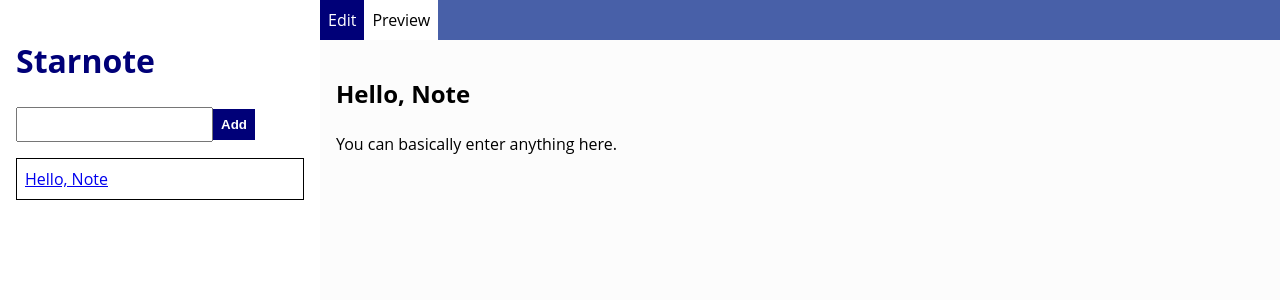
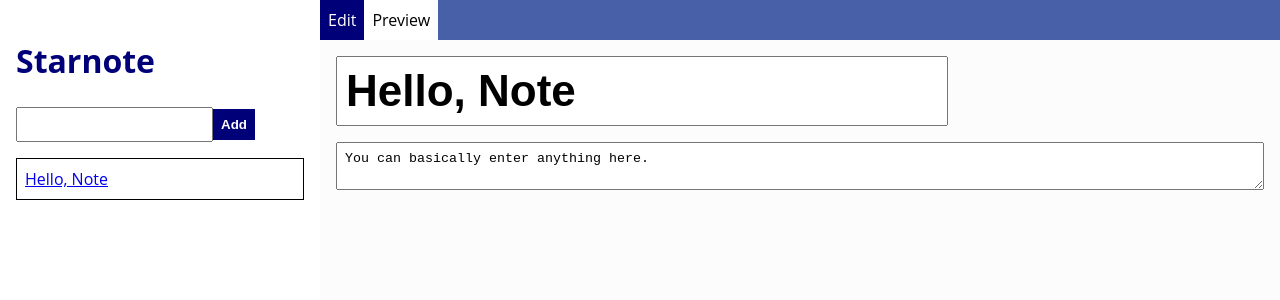
Before and after one commit to pontakornth/starnote, a React (Vite) app: page / in a window 1280 px wide. Shown: the top 300 px of the page. Built offline with nearby package versions, Linux system fonts and the light colour scheme.

Commit message:
feat: Change to input and textarea

```diff
--- a/src/components/TheEditor.module.css
+++ b/src/components/TheEditor.module.css
@@ -33,3 +33,17 @@
 	background: #000078;
 	color: #fff;
 }
+
+.titleInput {
+	padding: .5rem;
+	display: block;
+	font-size: 2.75rem;
+	margin-bottom: 1rem;
+	font-weight: bold;
+}
+
+.contentInput {
+	display: block;
+	padding: .5rem;
+	width: 100%;
+}
--- a/src/components/TheEditor.tsx
+++ b/src/components/TheEditor.tsx
@@ -5,14 +5,14 @@ import styles from './TheEditor.module.css'
 const TheEditor = () => {
 	const noteState = useNotes();
 	const isEditing = useNotes(state => state.isEditing);
-	function handleChangeTitle(e: React.ChangeEvent<HTMLHeadingElement>) {
+	function handleChangeTitle(e: React.ChangeEvent<HTMLInputElement>) {
 		const currentNote = noteState.notes[noteState.currentNoteIndex]
-		noteState.editNote({...currentNote, title: e.target.innerHTML})
+		noteState.editNote({...currentNote, title: e.target.value})
 	}
 
-	function handleChangeContent(e: React.ChangeEvent<HTMLDivElement>){
+	function handleChangeContent(e: React.ChangeEvent<HTMLTextAreaElement>){
 		const currentNote = noteState.notes[noteState.currentNoteIndex]
-		noteState.editNote({...currentNote, content: e.target.innerHTML})
+		noteState.editNote({...currentNote, content: e.target.value})
 	}
 	return (
 	<div className={styles.theEditor}>
@@ -21,18 +21,19 @@ const TheEditor = () => {
 			<div className={`${styles.tab} ${!isEditing && styles.isActive}`}>Preview</div>
 		</div>
 		<div className={styles.editorContent}>
-			<h2
-				dangerouslySetInnerHTML={{__html: noteState.notes[noteState.currentNoteIndex].title}}
-				onBlur={handleChangeTitle}
-				contentEditable={true}
+			<input
+				type="text"
+				onChange={handleChangeTitle}
+				value={noteState.notes[noteState.currentNoteIndex].title}
+				className={styles.titleInput}
 			>
-			</h2>
-			<div className="content"
-			    dangerouslySetInnerHTML={{__html: noteState.notes[noteState.currentNoteIndex].content}}
-				onBlur={handleChangeContent}
-				contentEditable={true}
+			</input>
+			<textarea
+			    value={noteState.notes[noteState.currentNoteIndex].content}
+				onChange={handleChangeContent}
+				className={styles.contentInput}
 			>
-			</div>
+			</textarea>
 		</div>
 	</div>
 )}
```
